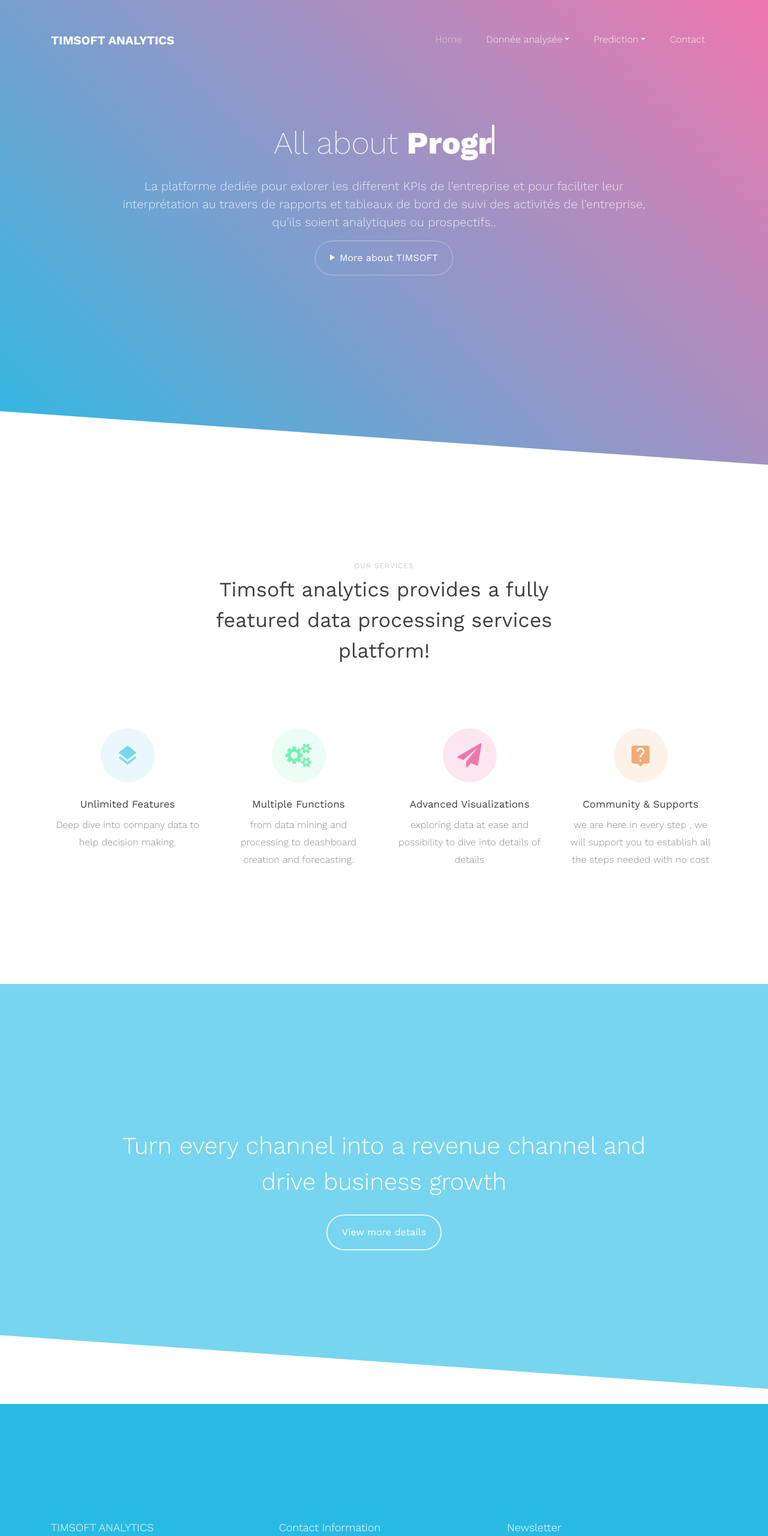
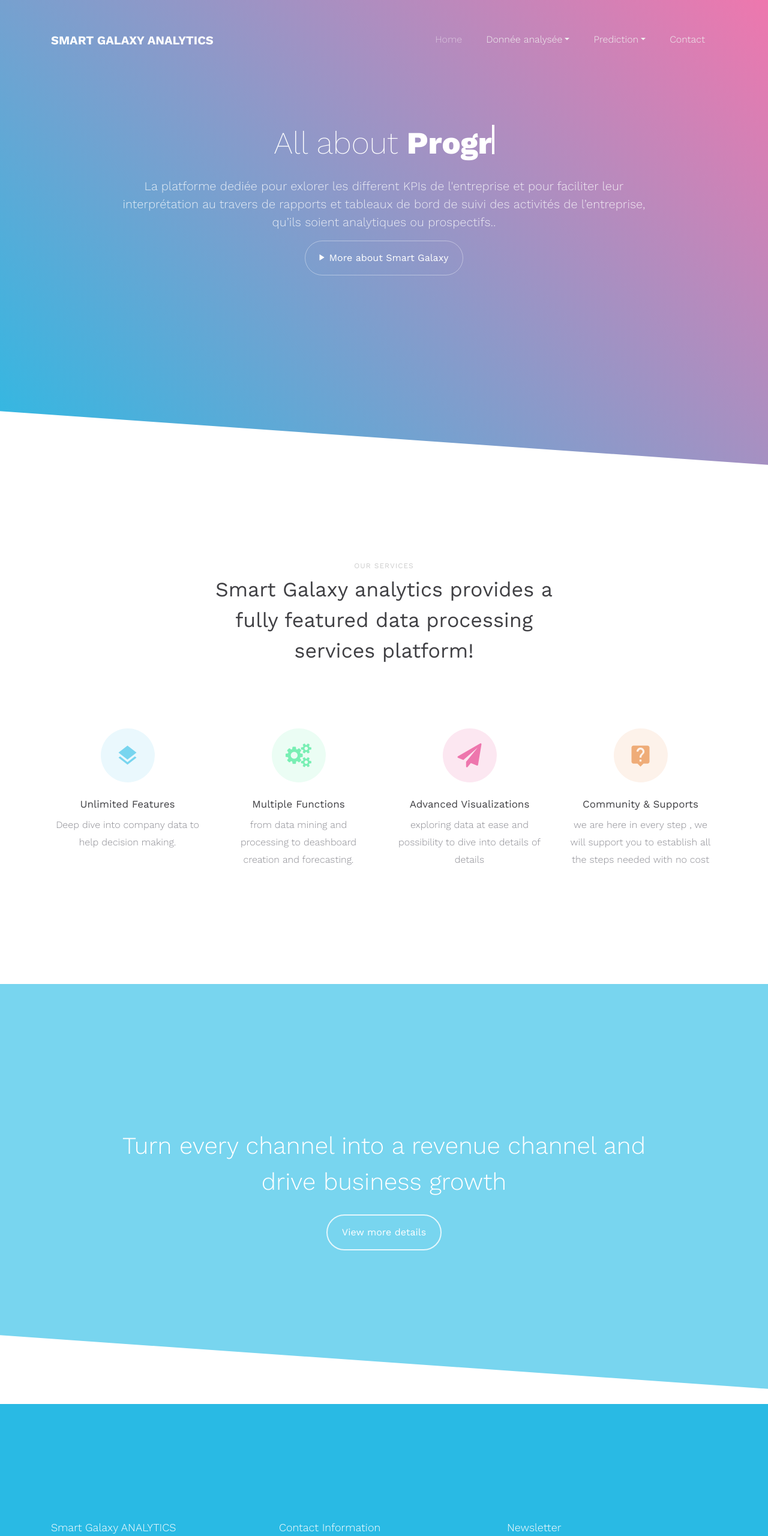
Before and after one commit to ElbehiAlla/Bi_presentation, a plain HTML site: page main.html in a window 1280 px wide. Shown: the top 2560 px of the page at 60% size. Drawn offline with nearby package versions, Linux system fonts and the light colour scheme; some packages are replaced by stand-ins of ours; no server answers; files whose address does not match are found by name.

Commit message:
Update main.html
2024

```diff
--- a/main.html
+++ b/main.html
@@ -1,7 +1,7 @@
 <!DOCTYPE html>
 <html lang="en">
   <head>
-    <title>Timsoft Analytics</title>
+    <title>Smart Galaxy Analytics</title>
     <meta charset="utf-8">
     <meta name="viewport" content="width=device-width, initial-scale=1, shrink-to-fit=no, user-scalable=0">
 
@@ -30,7 +30,7 @@
 
     <nav class="navbar navbar-expand-lg navbar-dark ftco_navbar bg-dark ftco-navbar-light" id="ftco-navbar">
       <div class="container" id="#home">
-        <a class="navbar-brand" href="index.html">TIMSOFT Analytics</a>
+        <a class="navbar-brand" href="index.html">Smart Galaxy Analytics</a>
         <button class="navbar-toggler" type="button" data-toggle="collapse" data-target="#ftco-nav" aria-controls="ftco-nav" aria-expanded="false" aria-label="Toggle navigation">
           <span class="oi oi-menu"></span> Menu
         </button>
@@ -91,7 +91,7 @@
                 </strong>
               </h1>
               <p>La platforme dediée pour exlorer les different KPIs de l'entreprise et pour faciliter leur interprétation au travers de rapports et tableaux de bord de suivi des activités de l’entreprise, qu’ils soient analytiques ou prospectifs..</p>
-              <p><a href="https://www.youtube.com/watch?v=qh5sCwb-j0o" class="btn btn-primary btn-outline-white px-4 py-3 popup-vimeo"><span class="ion-ios-play mr-2"></span>More about TIMSOFT</a></p>
+              <p><a href="https://www.youtube.com/watch?v=qh5sCwb-j0o" class="btn btn-primary btn-outline-white px-4 py-3 popup-vimeo"><span class="ion-ios-play mr-2"></span>More about Smart Galaxy</a></p>
             </div>
           </div>
         </div>
@@ -107,7 +107,7 @@
         <div class="row justify-content-center mb-5 pb-5">
           <div class="col-md-7 text-center heading-section ftco-animate">
             <span class="subheading">Our Services</span>
-            <h2>Timsoft analytics provides a fully featured data processing services platform!</h2>
+            <h2>Smart Galaxy analytics provides a fully featured data processing services platform!</h2>
           </div>
         </div>
         <div class="row">
@@ -177,7 +177,7 @@
         <div class="row mb-5">
           <div class="col-md">
             <div class="ftco-footer-widget mb-4">
-              <h2 class="ftco-heading-2">TIMSOFT ANALYTICS</h2>
+              <h2 class="ftco-heading-2">Smart Galaxy ANALYTICS</h2>
               <p>the right analytics platform for grow your business</p>
               <ul class="ftco-footer-social list-unstyled float-md-left float-lft">
                 <li class="ftco-animate"><a href="#"><span class="icon-twitter"></span></a></li>
@@ -193,7 +193,7 @@
               <ul class="list-unstyled">
                 <li><a href="#" class="py-2 d-block">37 Khaznadar Tunis Tunisia</a></li>
                 <li><a href="#" class="py-2 d-block">+ 58125307</a></li>
-                <li><a href="#" class="py-2 d-block">contact@timsoft.com</a></li>
+                <li><a href="#" class="py-2 d-block">contact@Smart Galaxy.com</a></li>
               </ul>
             </div>
           </div>
@@ -214,7 +214,7 @@
           <div class="col-md-12 text-center">
 
             <p><!-- Link back to Colorlib can't be removed. Template is licensed under CC BY 3.0. -->
-  Copyright &copy;<script>document.write(new Date().getFullYear());</script> All rights reserved | Platform made by <a href="https://timsoft.com" target="_blank">Mohamed Alaeddine Elbehi</a>
+  Copyright &copy;<script>document.write(new Date().getFullYear());</script> All rights reserved | Platform made by <a href="https://Smart Galaxy.com" target="_blank">Mohamed Alaeddine Elbehi</a>
   </p>
           </div>
         </div>
```
